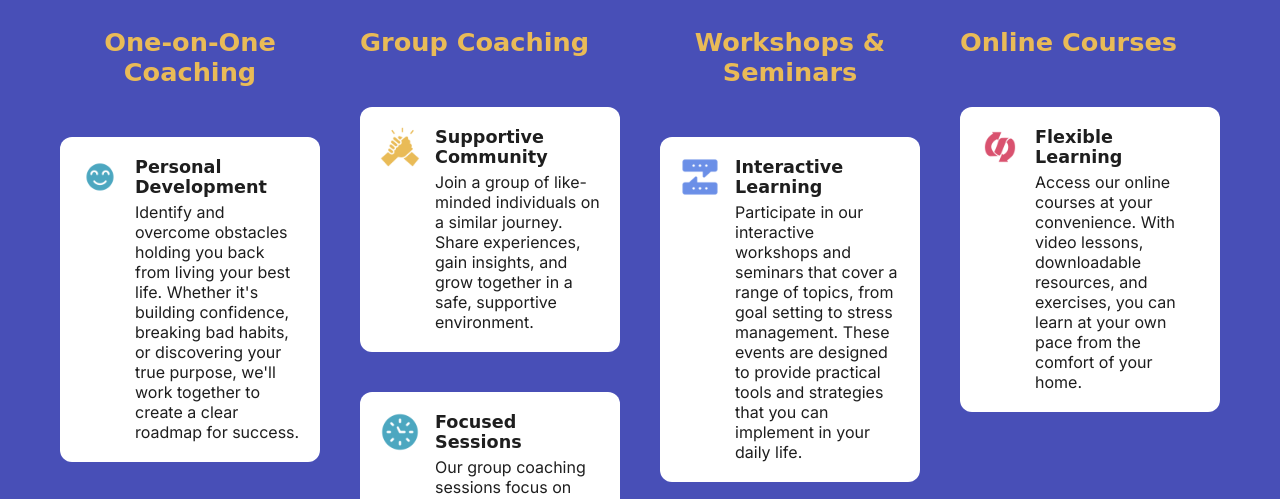
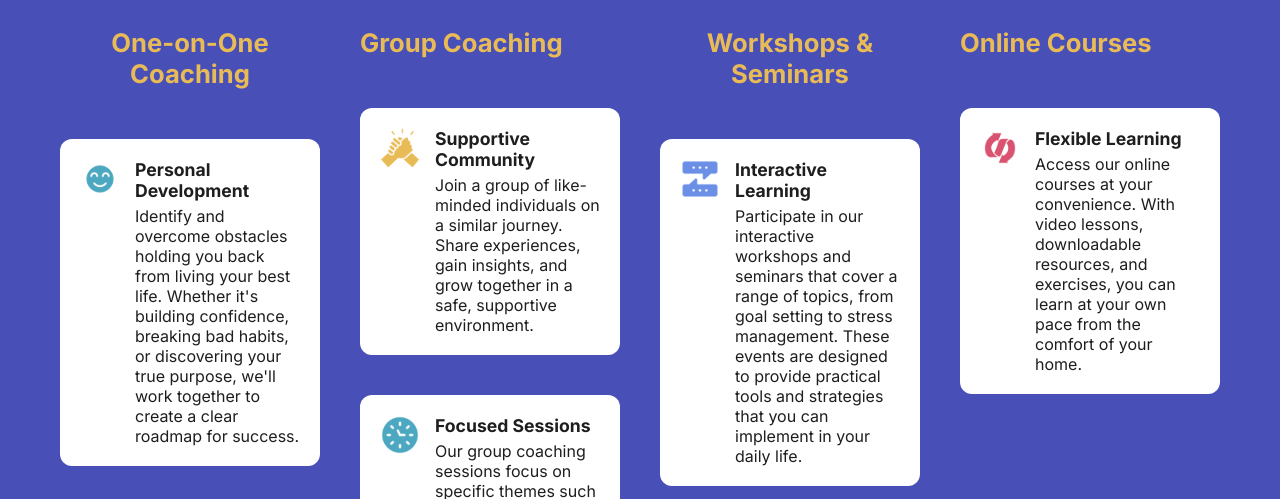
Before and after one commit to Taliesin-2/path-to-success, a plain HTML site: page index.html in a window 1280 px wide. Shown: the part 266-765 px from the top of the page. Drawn offline with Linux system fonts and the light colour scheme; a web font is replaced by a local one.

Commit message:
Update styles.css

```diff
--- a/styles.css
+++ b/styles.css
@@ -27,8 +27,13 @@ body {
     text-align: center; /* center headings by default */
 }
 
-h1, h2, h3, h4 {
+h1, h2 {
     font-family: 'Kavoon', cursive;
+    margin: 0;
+}
+
+h3, h4 {
+    font-family: 'Inter', sans-serif;
     margin: 0;
 }
 
```
